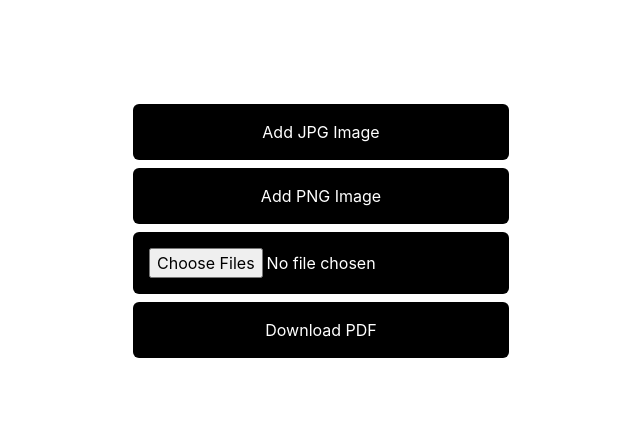
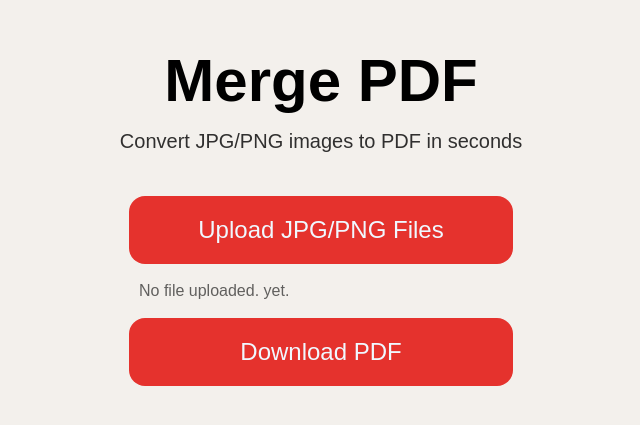
Before and after one commit to debbyalmadea/PDF-Merger, a Next.js app: page / in a window 1280 px wide. Shown: the part 169-594 px from the top of the page, without its empty margins (319-959 px from the left). Built offline with nearby package versions, Linux system fonts and the light colour scheme.

Commit message:
added styles

```diff
--- a/components/pdfmerger/components/PDFMerger/PDFMerger.js
+++ b/components/pdfmerger/components/PDFMerger/PDFMerger.js
@@ -87,31 +87,62 @@ export default function PDFMerger() {
   }
 
   async function onFileUpload(input) {
-    const reader = new FileReader()
-    const fileType = input.type.replace("image/", "")
-    console.log(fileType)
+    setFileList(input)
+    console.log(input)
+
+    for (let i = 0, numFiles = input.length; i < numFiles; i++) {
+      console.log("file embeded.")
+      var reader = new FileReader()
+      var file = input[i]
+      var fileType = file.type.replace("image/", "")
       reader.onload = () => {
+        if (reader.result == null) {
+          console.log(reader.result)
+          console.log("failed to make file reader")
+        }
+        else {
           if (fileType === "jpeg") {
               addImage(reader.result, "jpg")
             } else if (fileType === "png") {
               addImage(reader.result, "png")
             }
+
           }
-    reader.readAsArrayBuffer(input)
+        }
+      reader.readAsArrayBuffer(file)
+    }
 
   }
 
   return (
-    <div className="flex flex-col space-y-2">
-      <button className="bg-black text-white rounded-md p-4" onClick={addFirstMockImage}>Add JPG Image</button>
-      <button className="bg-black text-white rounded-md p-4" onClick={addSecondMockImage}>Add PNG Image</button>
-      <form className="bg-black text-white rounded-md p-4">
-        <input type="file"
+    <div className="container">
+      <h1 className="title">Merge PDF</h1>
+      <h2 className="sub-title">Convert JPG/PNG images to PDF in seconds</h2>
+      <div className="buttons">
+
+      <form className="form">
+        <label className="input-label" htmlFor="upload">Upload JPG/PNG Files</label>
+        <input id="upload" type="file" className="input-file"
           multiple
-          onChange={(e) => onFileUpload(e.target.files[0])}
+          onChange={(e) => onFileUpload(e.target.files)}
         />
       </form>
-      <button className="bg-black text-white rounded-md p-4" onClick={downloadPdf}>Download PDF</button>
+
+      <ul className="uploaded-file-list">
+      {fileList.length > 0 && (
+        Object.keys(fileList).map((key) => (
+          <li className="uploaded-file" key={key}>
+            {fileList[key].name}
+          </li>
+        ))
+        )}
+        {fileList.length === 0 && (
+          <li className="no-result">No file uploaded. yet.</li>
+        )}
+      </ul>
+
+      <button className="download" onClick={downloadPdf}>Download PDF</button>
+      </div>
     </div>
   )
 }
--- a/package.json
+++ b/package.json
@@ -9,7 +9,7 @@
   },
   "dependencies": {
     "downloadjs": "^1.4.7",
-    "next": "12.0.10",
+    "next": "^12.0.10",
     "pdf-lib": "^1.17.1",
     "react": "17.0.2",
     "react-dom": "17.0.2"
--- a/pages/_app.js
+++ b/pages/_app.js
@@ -1,4 +1,5 @@
 import '../styles/globals.css'
+import '../styles/PDFMerger.css'
 
 function MyApp({ Component, pageProps }) {
   return <Component {...pageProps} />
--- /dev/null
+++ b/styles/PDFMerger.css
@@ -0,0 +1,61 @@
+.container {
+  display: flex;
+  flex-direction: column;
+  align-items: center;
+  justify-content: center;
+}
+
+.title {
+  font-size: 60px;
+  font-weight: 700;
+}
+
+.sub-title {
+  font-size: 20px;
+  opacity: 0.8;
+}
+
+.buttons {
+  min-width: 30%;
+  margin: 30px 0;
+}
+
+.form,
+.download {
+  width: 100%;
+  margin: 10px 0;
+  background-color: #e5322d;
+  color: aliceblue;
+  font-size: 24px;
+  border-radius: 16px;
+}
+
+.form:hover,
+.download:hover {
+  box-shadow: rgba(229, 50, 45, 255) 0px 0px 16px;
+}
+
+.download {
+  padding: 16px 16px;
+}
+
+.input-label {
+  padding: 16px 16px;
+  width: 100%;
+  text-align: center;
+  display: inline-block;
+  cursor: pointer;
+}
+
+.input-file {
+  position: absolute;
+  z-index: -1;
+  top: 6px;
+  left: 0;
+}
+
+.uploaded-file-list {
+  padding: 5px 10px;
+  opacity: 0.6;
+  font-size: 16px;
+}
--- a/styles/globals.css
+++ b/styles/globals.css
@@ -1,13 +1,14 @@
 @tailwind base;
 @tailwind components;
 @tailwind utilities;
+@import url("https://fonts.googleapis.com/css2?family=Poppins&display=swap");
 
 html,
 body {
   padding: 0;
   margin: 0;
-  font-family: -apple-system, BlinkMacSystemFont, Segoe UI, Roboto, Oxygen,
-    Ubuntu, Cantarell, Fira Sans, Droid Sans, Helvetica Neue, sans-serif;
+  font-family: "Poppins", sans-serif;
+  background-color: #f3f0ec;
 }
 
 a {
```
Also changed, not shown: 2 other files (tests, documents, lock files or other folders). Lines whose indentation alone changed are shown as unchanged.
